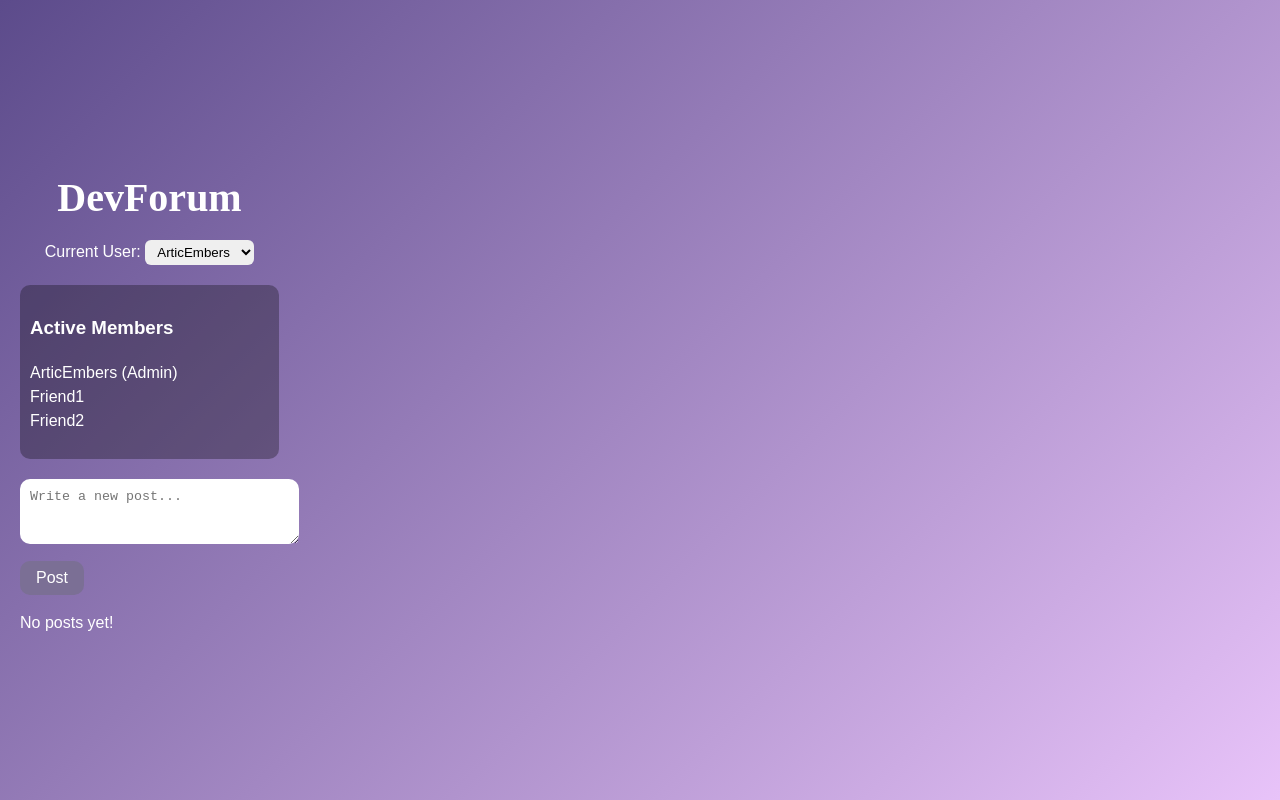
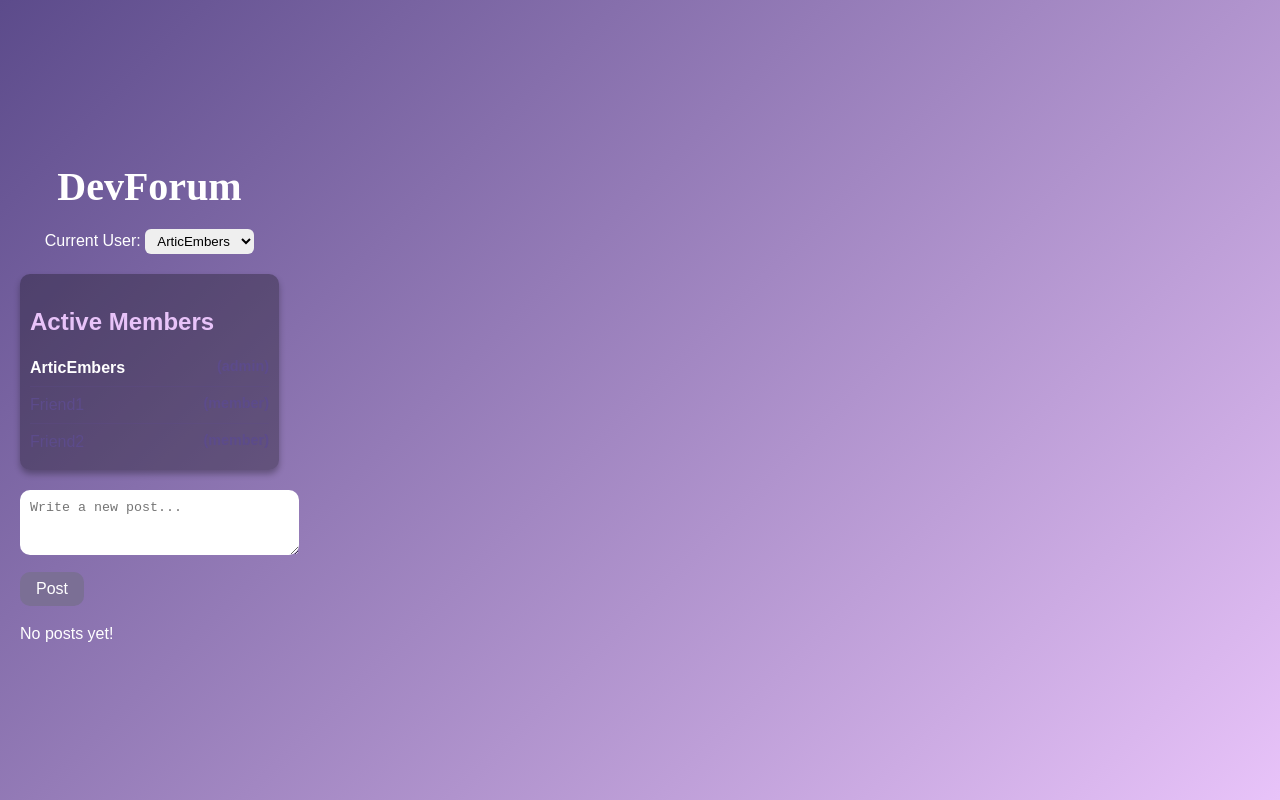
Before and after one commit to ArticEmbers/devforum, a React (Vite) app: page / in a window 1280 px wide. Built offline with nearby package versions, Linux system fonts and the light colour scheme.

Commit message:
Add modern dark-themed ActiveMembers component

```diff
--- /dev/null
+++ b/src/components/ActiveMembers.css
@@ -0,0 +1,43 @@
+.active-members {
+  max-width: 700px;
+  margin: 20px auto;
+  background: linear-gradient(135deg, #a79bbb, #d1b3e0);
+  padding: 15px 20px;
+  border-radius: 12px;
+  color: #5c4b8b;
+  font-family: "Cursive", sans-serif;
+  box-shadow: 0 4px 6px rgba(0, 0, 0, 0.3);
+}
+
+.active-members h2 {
+  margin-bottom: 10px;
+  color: #e8c3f9;
+}
+
+.active-members ul {
+  list-style: none;
+  padding: 0;
+  margin: 0;
+}
+
+.active-members li {
+  display: flex;
+  justify-content: space-between;
+  padding: 6px 0;
+  border-bottom: 1px solid rgba(92, 75, 139, 0.3);
+}
+
+.active-members li:last-child {
+  border-bottom: none;
+}
+
+.active-members .role {
+  font-size: 0.9em;
+  font-weight: bold;
+  color: #5c4b8b;
+}
+
+.active-members .admin {
+  color: #fff;
+  font-weight: bold;
+}
--- a/src/components/ActiveMembers.jsx
+++ b/src/components/ActiveMembers.jsx
@@ -1,13 +1,16 @@
 import React from "react";
+import "./ActiveMembers.css";
 
 export default function ActiveMembers({ members }) {
+    if (!members.length) return null;
+
     return (
         <div className="active-members">
-            <h3>Active Members</h3>
+            <h2>Active Members</h2>
             <ul>
                 {members.map((member) => (
-                    <li key={member.username}>
-                        {member.username} {member.role === "admin" && "(Admin)"}
+                    <li key={member.username} className={member.role}>
+                        {member.username} <span className="role">({member.role})</span>
                     </li>
                 ))}
             </ul>
```
